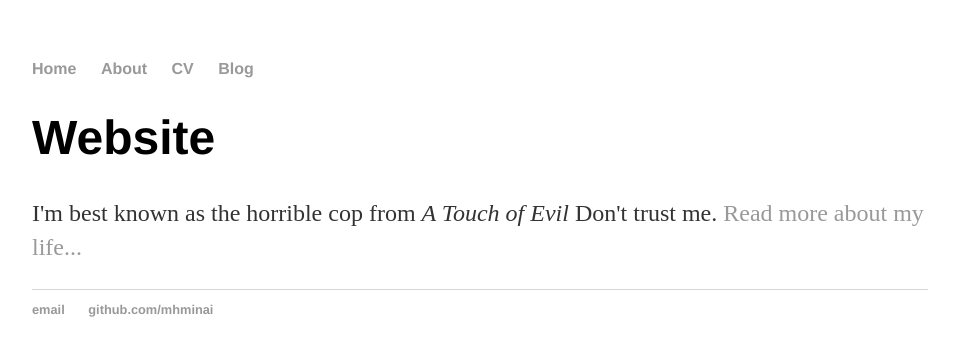
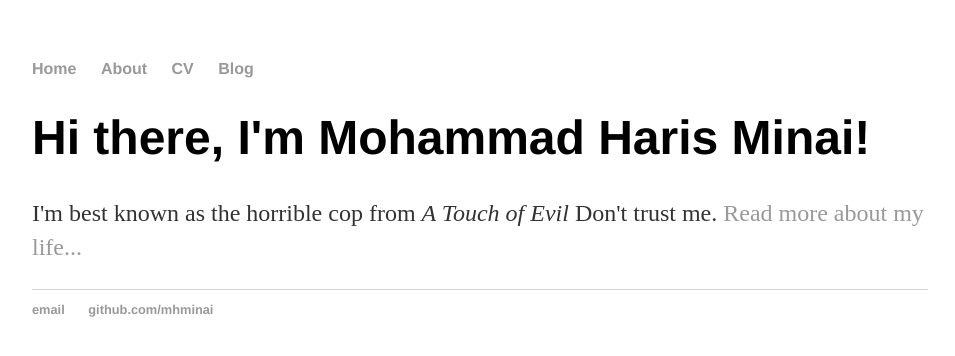
Before and after one commit to mhminai/mhminai.github.io, a Jekyll site: the page built from index.html, in a window 1280 px wide. Shown: the top 356 px of the page, without its empty margins (160-1115 px from the left). Built offline with Jekyll 4.4.1, drawn with Linux system fonts in a browser that asks for light colours.

Commit message:
Update index.html

```diff
--- a/index.html
+++ b/index.html
@@ -1,30 +1,8 @@
-<!DOCTYPE html>
-<html>
-	<head>
-		<title>Mohammad Haris Minai</title>
-		<!-- link to main stylesheet -->
-		<link rel="stylesheet" type="text/css" href="/css/main.css"
-	</head>
-	<body>
-		<nav>
-    		<ul>
-        		<li><a href="/">Home</a></li>
-	        	<li><a href="/about">About</a></li>
-        		<li><a href="/cv">CV</a></li>
-        		<li><a href="/blog">Blog</a></li>
-    		</ul>
-		</nav>
-		<div class="container">
-    		<div class="blurb">
-        		<h1>Website</h1>
-				<p>I'm best known as the horrible cop from <em>A Touch of Evil</em> Don't trust me. <a href="/about">Read more about my life...</a></p>
-    		</div><!-- /.blurb -->
-		</div><!-- /.container -->
-		<footer>
-    		<ul>
-        		<li><a href="mailto:mhminai@gmail.com">email</a></li>
-        		<li><a href="https://github.com/mhminai">github.com/mhminai</a></li>
-			</ul>
-		</footer>
-	</body>
-</html>
+---
+layout: default
+title: Home
+---
+<div class="blurb">
+	<h1>Hi there, I'm Mohammad Haris Minai!</h1>
+	<p>I'm best known as the horrible cop from <em>A Touch of Evil</em> Don't trust me. <a href="/about">Read more about my life...</a></p>
+</div><!-- /.blurb -->
```
